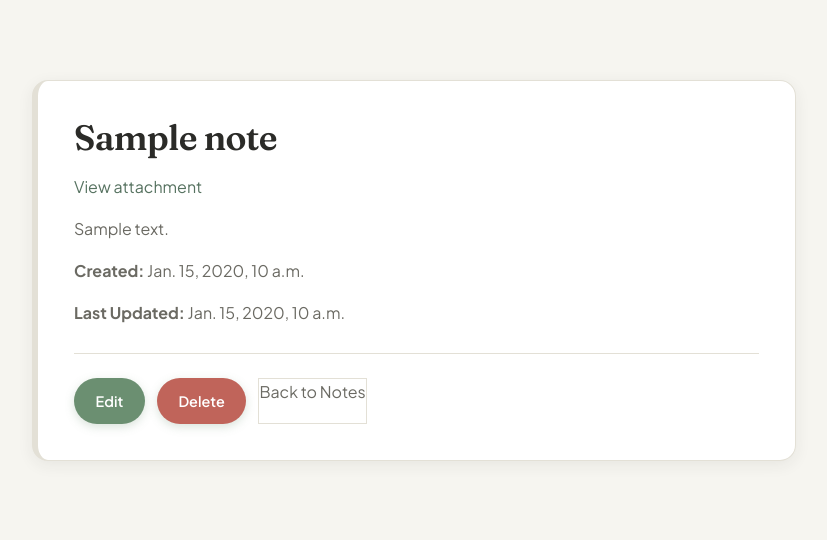
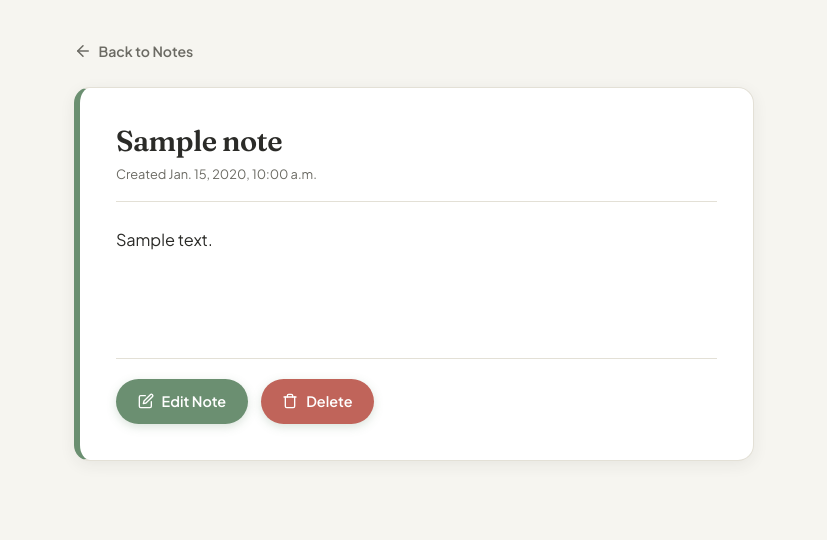
Before and after one commit to Praisegod-code/bloomateleir-notes, a Django app: page /note/1/ in a window 1280 px wide. Shown: the part 66-606 px from the top of the page, without its empty margins (226-1053 px from the left). Run offline with Django 5.2, Linux system fonts and the light colour scheme; a user stored in the database is signed in; tables that the repository leaves empty hold one stand-in row (values such as "Sample post"); some web fonts are replaced.

Commit message:
Redesign note detail page layout and typography

```diff
--- a/static/css/style.css
+++ b/static/css/style.css
@@ -606,3 +606,92 @@ form textarea { resize: vertical; min-height: 140px; }
         grid-template-columns: 1fr;
     }
 }
+
+/* ---------- Detail Page Overhaul ---------- */
+.note-detail-wrapper {
+    max-width: 680px;
+    margin: 0 auto;
+}
+
+.detail-nav {
+    margin-bottom: 1.25rem;
+}
+
+.back-link {
+    display: inline-flex;
+    align-items: center;
+    gap: 0.4rem;
+    font-size: 0.88rem;
+    font-weight: 600;
+    color: var(--ink-soft);
+    text-decoration: none !important;
+    transition: color 0.15s ease, transform 0.15s ease;
+}
+
+.back-link:hover {
+    color: var(--sage-dark);
+    transform: translateX(-3px);
+}
+
+.note-detail-card {
+    background: var(--surface);
+    border-radius: var(--radius);
+    padding: 2.25rem;
+    box-shadow: var(--shadow-md);
+    border: 1px solid var(--border);
+    border-left: 6px solid var(--sage);
+}
+
+.detail-header {
+    margin-bottom: 1.5rem;
+    padding-bottom: 1rem;
+    border-bottom: 1px solid var(--border);
+}
+
+.detail-title {
+    font-size: 1.8rem;
+    margin-bottom: 0.35rem;
+    word-break: break-word;
+}
+
+.detail-timestamps {
+    font-size: 0.8rem;
+    color: var(--ink-soft);
+    display: flex;
+    align-items: center;
+    gap: 0.4rem;
+    flex-wrap: wrap;
+}
+
+.detail-timestamps .bullet {
+    opacity: 0.5;
+}
+
+.detail-body {
+    color: var(--ink);
+    font-size: 1.02rem;
+    line-height: 1.7;
+    min-height: 100px;
+}
+
+.detail-body p {
+    color: var(--ink);
+    margin-bottom: 1rem;
+}
+
+.detail-actions {
+    display: flex;
+    align-items: center;
+    gap: 0.8rem;
+    margin-top: 2rem;
+    padding-top: 1.25rem;
+    border-top: 1px solid var(--border);
+}
+
+.detail-actions .btn-primary {
+    background: var(--sage);
+}
+
+.detail-actions .btn-primary:hover {
+    background: var(--sage-dark);
+}
--- a/templates/note_detail.html
+++ b/templates/note_detail.html
@@ -1,27 +1,53 @@
 {% extends "base.html" %}
+{% block title %}{{ note.title }} — Bloomateleir Notes{% endblock %}
+
 {% block content %}
-<div class="container">
-    <div class="note-detail-card">
-        <h1>{{ note.title }}</h1>
+<div class="note-detail-wrapper">
+    <!-- Back Button / Top Action Bar -->
+    <div class="detail-nav">
+        <a href="{% url 'homepage' %}" class="back-link">
+            <svg width="18" height="18" viewBox="0 0 24 24" fill="none" stroke="currentColor" stroke-width="2" stroke-linecap="round" stroke-linejoin="round">
+                <line x1="19" y1="12" x2="5" y2="12"></line>
+                <polyline points="12 19 5 12 12 5"></polyline>
+            </svg>
+            <span>Back to Notes</span>
+        </a>
+    </div>
 
-        {% if note.attachment %}
-            <p><a href="{{ note.attachment.url }}" target="_blank">View attachment</a></p>
-        {% endif %}
+    <!-- Note Detail Card -->
+    <article class="note-detail-card color-{{ note.color|default:'default' }}">
+        <header class="detail-header">
+            <h1 class="detail-title">{{ note.title }}</h1>
+            <div class="detail-timestamps">
+                <span>Created {{ note.created_at|date:"N j, Y, g:i a" }}</span>
+                {% if note.updated_at != note.created_at %}
+                    <span class="bullet">•</span>
+                    <span>Updated {{ note.updated_at|date:"N j, Y, g:i a" }}</span>
+                {% endif %}
+            </div>
+        </header>
 
-        <div class="note-content">
-            {{ rendered_content }}
+        <div class="detail-body">
+            <p>{{ note.content|linebreaks }}</p>
         </div>
 
-        <div class="note-info">
-            <p><strong>Created:</strong> {{ note.created_at }}</p>
-            <p><strong>Last Updated:</strong> {{ note.updated_at }}</p>
-        </div>
+        <footer class="detail-actions">
+            <a href="{% url 'edit_note' note.id %}" class="btn btn-primary">
+                <svg width="16" height="16" viewBox="0 0 24 24" fill="none" stroke="currentColor" stroke-width="2" stroke-linecap="round" stroke-linejoin="round">
+                    <path d="M11 4H4a2 2 0 0 0-2 2v14a2 2 0 0 0 2 2h14a2 2 0 0 0 2-2v-7"></path>
+                    <path d="M18.5 2.5a2.121 2.121 0 0 1 3 3L12 15l-4 1 1-4 9.5-9.5z"></path>
+                </svg>
+                <span>Edit Note</span>
+            </a>
 
-        <div class="note-detail-actions">
-            <a href="{% url 'edit_note' note.id %}" class="btn">Edit</a>
-            <a href="{% url 'delete_note' note.id %}" class="btn btn-danger">Delete</a>
-            <a href="{% url 'homepage' %}" class="cancel-btn">Back to Notes</a>
-        </div>
-    </div>
+            <a href="{% url 'delete_note' note.id %}" class="btn btn-danger">
+                <svg width="16" height="16" viewBox="0 0 24 24" fill="none" stroke="currentColor" stroke-width="2" stroke-linecap="round" stroke-linejoin="round">
+                    <polyline points="3 6 5 6 21 6"></polyline>
+                    <path d="M19 6v14a2 2 0 0 1-2 2H7a2 2 0 0 1-2-2V6m3 0V4a2 2 0 0 1 2-2h4a2 2 0 0 1 2 2v2"></path>
+                </svg>
+                <span>Delete</span>
+            </a>
+        </footer>
+    </article>
 </div>
 {% endblock %}
```
